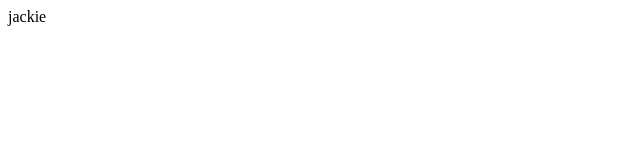
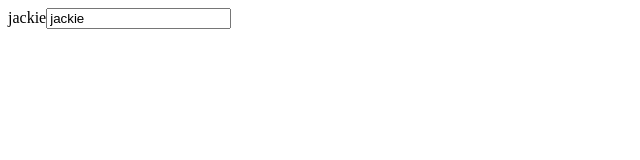
Before and after one commit to jackiewillen/build-your-own-vue, a plain HTML site: page index.html in a window 1280 px wide. Shown: the whole page, without its empty margins (0-640 px from the left). Drawn offline with Linux system fonts and the light colour scheme.

Commit message:
完成对于v-model的补足

```diff
--- a/index.html
+++ b/index.html
@@ -7,6 +7,7 @@
 <body>
     <div id="app">
         {{name}}
+        <input type="text" v-model="name">
     </div>
     <script src="./js/Dependency.js"></script>
     <script src="./js/Observer.js"></script>
--- a/js/Compile.js
+++ b/js/Compile.js
@@ -5,26 +5,69 @@ class Compile {
         if(this.$el) {
             // 在$fragment中操作，比this.$el中操作节省很多性能，所以要赋值给fragment
             let $fragment = this.node2Fragment(this.$el); // 将vue模板的地方使用片段替代，这是为了便于在内存中操作
-            this.compileText($fragment.childNodes[0]); // 将模板中的{{}}替换成对应的变量
+            this.compile($fragment);
             this.$el.appendChild($fragment); // 将替换好的片段追加到vue模板中去
         }
     }
+
     node2Fragment(el) {
         // 将node节点都放到fragment中去
         var fragment  = document.createDocumentFragment();
-        fragment.appendChild(el.firstChild);// 将el中的元素放到fragment中去,并删除el中原有的，这个是appendChild自带的功能
+        var child;
+         // 将原生节点拷贝到fragment
+         while (child = el.firstChild) {
+            fragment.appendChild(child);
+        }
         return fragment;
     }
 
-    compileText(node) {
+    compile(el) {
+        var childNodes = el.childNodes;
+        var that = this;
+        childNodes.forEach(node => {
+            var text = node.textContent;
+            var reg = /\{\{(.*)\}\}/;
+            if(node.nodeType === 1) {
+                // 表示当前组件依然是一个html元素
+                that.compileElement(node);
+            } else if (node.nodeType === 3 && reg.test(text)) {
+                // 当前为一个文本节点时，并且文本节点中包含{{}}
+                that.compileText(node, RegExp.$1);
+            }
+        });
+    }
+
+    compileElement(node) {
+        // compile使用来对html元素进行编译，因为html上可能被添加了一些vue的属性
+        var nodeAttrs = node.attributes;
+        var that = this;
+        // Element.attributes 属性返回该元素所有属性节点的一个实时集合。该集合是一个 NamedNodeMap 对象，不是一个数组，所以它没有 数组 的方法，其包含的 属性 节点的索引顺序随浏览器不同而不同。更确切地说，attributes 是字符串形式的名/值对，每一对名/值对对应一个属性节点。所以这边不能够使用attributes.foreach
+        [].slice.call(nodeAttrs).forEach(attr => {
+            var attrName = attr.name;// 得到v-model
+            if(attrName.indexOf('v-') == 0) {
+                // 当为自定义的控件指令时
+                var exp = attr.value; // 得到v-model = "name"中的model
+                var val = that.$vue[exp]; // 得到name在$vue中存放的值
+                node.value = val; // 绑定值到input上去
+                node.addEventListener('input', (e) => {
+                    var newValue = e.target.value;
+                    if (val === newValue) {
+                        return;
+                    }
+                    that.$vue[exp] = newValue;
+                });
+                node.removeAttribute(attrName);
+            } else {
+
+            }
+        })
+    }
+
+    compileText(node, matchedName) {
         // 对包含可能出现vue标识的部分进行编译，主要是将{{xxx}}翻译成对应的值
-        var reg = /\{\{(.*)\}\}/; // 用来判断有没有vue的双括号的
-        if(reg.test(node.textContent)) {
-            let matchedName = RegExp.$1;
-            node.textContent = this.$vue[matchedName];
-            new Watch(this.$vue, matchedName, function(value) {
-                node.textContent = value;
-            });
-        }
+        node.textContent = this.$vue[matchedName];
+        new Watch(this.$vue, matchedName, function(value) {
+            node.textContent = value;
+        });
     }
 }
```
Also changed, not shown: 1 other file.
